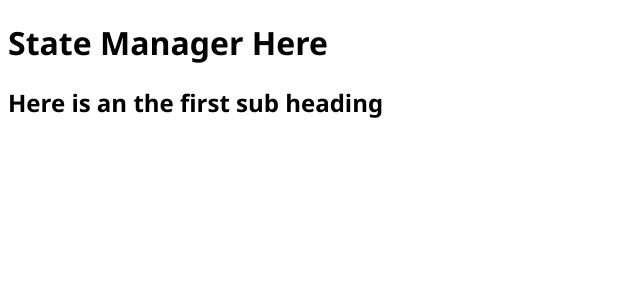
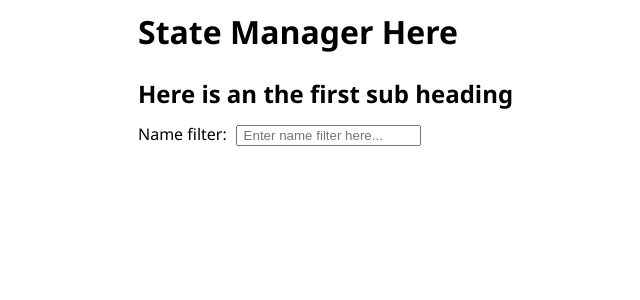
Before and after one commit to symokevo/state-manager, an Angular app: page /people in a window 1280 px wide. Shown: the top 300 px of the page, without its empty margins (0-640 px from the left). Built offline with nearby package versions, Linux system fonts and the light colour scheme.

Commit message:
implemet people list form

```diff
--- a/src/app/people-list/people-list.component.html
+++ b/src/app/people-list/people-list.component.html
@@ -1 +1,8 @@
 <h2>Here is an the first sub heading</h2>
+
+<form action="">
+    <label for="filter">Name filter: </label>
+    <input id="filter" type="text" placeholder=" Enter name filter here... " [formControl]="nameFilter">
+</form>
+
+<p>{{ input$ | async }}</p>
--- a/src/app/people-list/people-list.component.ts
+++ b/src/app/people-list/people-list.component.ts
@@ -1,13 +1,23 @@
 import { Component } from '@angular/core';
 import { CommonModule } from '@angular/common';
+import { FormControl, ReactiveFormsModule } from '@angular/forms';
+import { tap } from 'rxjs';
 
 @Component({
   selector: 'app-people-list',
   standalone: true,
-  imports: [CommonModule],
+  imports: [CommonModule, ReactiveFormsModule],
   templateUrl: './people-list.component.html',
   styleUrls: ['./people-list.component.scss']
 })
 export class PeopleListComponent {
-
+  public nameFilter = new FormControl("");
+  // FormControl -> angular representation of control in a form.
+  // eg minlength, starting values, valid entries an so on. bridging html and angular implementation
+  public input$ = this.nameFilter.valueChanges.pipe(
+    tap(
+      (f) => console.log(f)
+    )
+  );
+  // valueChanges - observer to take note of changes
 }
--- a/src/styles.scss
+++ b/src/styles.scss
@@ -1,5 +1,31 @@
 /* You can add global styles to this file, and also import other style files */
 body {
     font-family: 'Segoe UI', Tahoma, Geneva, Verdana, sans-serif;
+    width: 100%;
+    padding: 10px;
+}
 
+* {
+    margin: 0;
 }
+
+h1 {
+    margin-bottom: 1rem;
+}
+
+h2 {
+    margin-top: 1.5rem;
+    margin-bottom: .8rem;
+}
+
+app-root {
+    max-width: 1024px;
+    // margin-left: auto;
+    // margin-right: auto;
+    margin: auto;
+    display: block;
+}
+
+label {
+    margin-right: 5px;
+}
```
